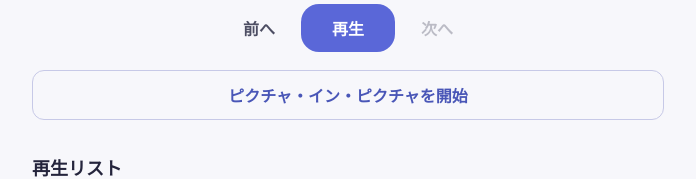
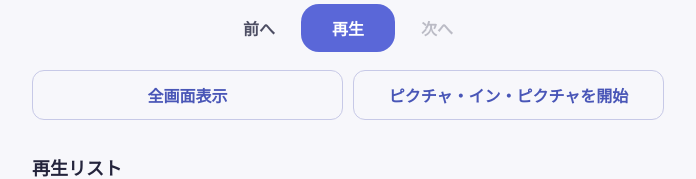
Before and after one commit to ApplePie3939/nagi-player, a React (Vite) app: page / in a window 1280 px wide. Both pictures are taken after a click on the button "次へ". Shown: the part 661-840 px from the top of the page, without its empty margins (292-988 px from the left). Built offline with nearby package versions, Linux system fonts and the light colour scheme.

Commit message:
動画プレイヤーに全画面表示ボタンを追加

```diff
--- a/src/App.css
+++ b/src/App.css
@@ -6,5 +6,5 @@ button, input { font: inherit; }
 header h1 { margin: 0; font-size: 28px; } header p, .now-playing p, .notice { color: #77788a; }
 header p { margin: 4px 0 0; }.artwork, .video { display: block; width: 100%; aspect-ratio: 1; object-fit: cover; margin-top: 28px; border-radius: 20px; background: #e7e8f5; }.video { aspect-ratio: 16 / 9; background: #151526; }.placeholder { display: grid; place-items: center; font-size: 80px; color: #5a67d8; }
 .now-playing { margin: 20px 0; text-align: center; }.now-playing span, .playlist-row em { color: #5a67d8; font-size: 13px; font-style: normal; font-weight: 700; }.now-playing h2 { margin: 4px 0; font-size: 24px; }.now-playing p { margin: 0; }
-.progress { width: 100%; accent-color: #5a67d8; }.time-row { display: flex; justify-content: space-between; color: #77788a; font-size: 14px; }.controls { display: flex; justify-content: center; gap: 12px; margin-top: 20px; }.controls button, .pip { border: 0; border-radius: 18px; padding: 12px 14px; color: #4d4e63; background: transparent; font-weight: 600; cursor: pointer; }.controls .primary { min-width: 94px; color: white; background: #5a67d8; }.controls button:disabled { opacity: .35; cursor: default; }.pip { display: block; width: 100%; margin-top: 18px; border: 1px solid #c7c9e7; border-radius: 12px; color: #4956b7; }
+.progress { width: 100%; accent-color: #5a67d8; }.time-row { display: flex; justify-content: space-between; color: #77788a; font-size: 14px; }.controls { display: flex; justify-content: center; gap: 12px; margin-top: 20px; }.controls button, .video-action { border: 0; border-radius: 18px; padding: 12px 14px; color: #4d4e63; background: transparent; font-weight: 600; cursor: pointer; }.controls .primary { min-width: 94px; color: white; background: #5a67d8; }.controls button:disabled { opacity: .35; cursor: default; }.video-actions { display: flex; gap: 10px; margin-top: 18px; }.video-action { flex: 1; border: 1px solid #c7c9e7; border-radius: 12px; color: #4956b7; }
 .playlist { margin-top: 34px; }.playlist h2 { margin: 0 0 10px; font-size: 18px; }.playlist-row { display: flex; width: 100%; align-items: center; justify-content: space-between; margin-bottom: 8px; padding: 14px; border: 0; border-radius: 12px; color: inherit; background: white; text-align: left; cursor: pointer; }.playlist-row.selected { border: 1px solid #5a67d8; background: #f0f1ff; }.playlist-row span { display: grid; gap: 3px; }.playlist-row small { color: #77788a; }.notice { margin: 18px 0 0; text-align: center; font-size: 12px; }
--- a/src/App.tsx
+++ b/src/App.tsx
@@ -11,12 +11,19 @@ const formatTime = (seconds: number) => {
 const supportsPictureInPicture = () =>
   typeof document !== 'undefined' && document.pictureInPictureEnabled && typeof HTMLVideoElement.prototype.requestPictureInPicture === 'function';
 
+type SafariVideoElement = HTMLVideoElement & { webkitEnterFullscreen?: () => void };
+
+const supportsFullscreen = () =>
+  typeof document !== 'undefined' &&
+  (document.fullscreenEnabled || typeof (HTMLVideoElement.prototype as SafariVideoElement).webkitEnterFullscreen === 'function');
+
 export default function App() {
   const [selectedIndex, setSelectedIndex] = useState(0);
   const [currentTime, setCurrentTime] = useState(0);
   const [duration, setDuration] = useState(0);
   const [isPlaying, setIsPlaying] = useState(false);
   const [pictureInPictureSupported, setPictureInPictureSupported] = useState(false);
+  const [fullscreenSupported, setFullscreenSupported] = useState(false);
   const audioRef = useRef<HTMLAudioElement>(null);
   const videoRef = useRef<HTMLVideoElement>(null);
   const shouldAutoplay = useRef(false);
@@ -75,7 +82,10 @@ export default function App() {
     select(selectedIndex + 1, autoplay);
   }, [activeElement, select, selectedIndex]);
 
-  useEffect(() => setPictureInPictureSupported(supportsPictureInPicture()), []);
+  useEffect(() => {
+    setPictureInPictureSupported(supportsPictureInPicture());
+    setFullscreenSupported(supportsFullscreen());
+  }, []);
 
   useEffect(() => {
     const media = activeElement();
@@ -119,6 +129,15 @@ export default function App() {
     if (!video || document.pictureInPictureElement) return;
     try { await video.requestPictureInPicture(); } catch { /* Browser denied the request. */ }
   };
+  const enterFullscreen = async () => {
+    const video = videoRef.current as SafariVideoElement | null;
+    if (!video) return;
+    try {
+      if (document.fullscreenElement) await document.exitFullscreen();
+      else if (video.requestFullscreen) await video.requestFullscreen();
+      else video.webkitEnterFullscreen?.();
+    } catch { /* Browser denied the request. */ }
+  };
 
   const mediaEvents = { onLoadedMetadata: handleLoadedMetadata, onTimeUpdate: handleTimeUpdate, onPlay: handlePlay, onPause: handlePause, onEnded: handleEnded };
 
@@ -131,8 +150,11 @@ export default function App() {
     <input className="progress" type="range" aria-label="再生位置" value={currentTime} min="0" max={Math.max(duration, 1)} step="0.1" onChange={event => seek(Number(event.target.value))} />
     <div className="time-row"><span>{formatTime(currentTime)}</span><span>{formatTime(duration)}</span></div>
     <div className="controls"><button onClick={() => select(Math.max(0, selectedIndex - 1))} disabled={selectedIndex === 0}>前へ</button><button className="primary" onClick={toggle}>{isPlaying ? '一時停止' : '再生'}</button><button onClick={() => playNext()} disabled={selectedIndex === playlist.length - 1}>次へ</button></div>
-    {selected.kind === 'video' && pictureInPictureSupported && <button className="pip" onClick={() => void startPictureInPicture()}>ピクチャ・イン・ピクチャを開始</button>}
+    {selected.kind === 'video' && (pictureInPictureSupported || fullscreenSupported) && <div className="video-actions">
+      {fullscreenSupported && <button className="video-action" onClick={() => void enterFullscreen()}>全画面表示</button>}
+      {pictureInPictureSupported && <button className="video-action" onClick={() => void startPictureInPicture()}>ピクチャ・イン・ピクチャを開始</button>}
+    </div>}
     <section className="playlist"><h2>再生リスト</h2>{playlist.map((item, index) => <button key={item.id} className={`playlist-row ${index === selectedIndex ? 'selected' : ''}`} onClick={() => select(index)}><span><strong>{item.title}</strong><small>{item.artist}</small></span><em>{item.kind === 'audio' ? '音声' : '動画'}</em></button>)}</section>
-    <p className="notice">対応ブラウザでは、メディア操作とピクチャ・イン・ピクチャを利用できます。</p>
+    <p className="notice">対応ブラウザでは、メディア操作、全画面表示、ピクチャ・イン・ピクチャを利用できます。</p>
   </main>;
 }
```
